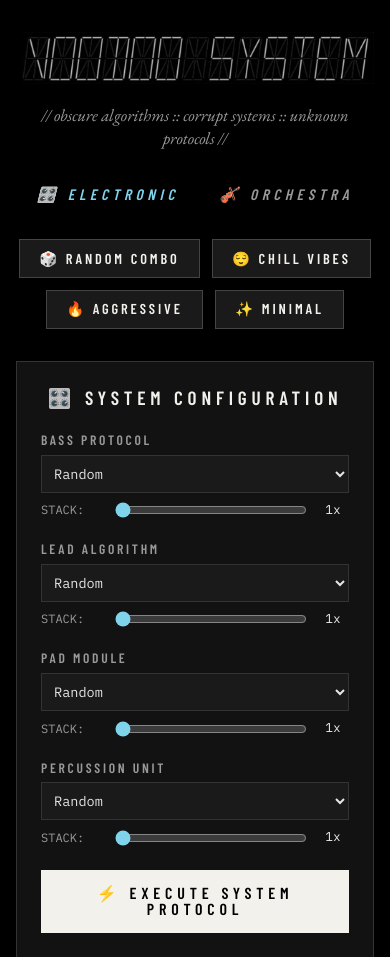
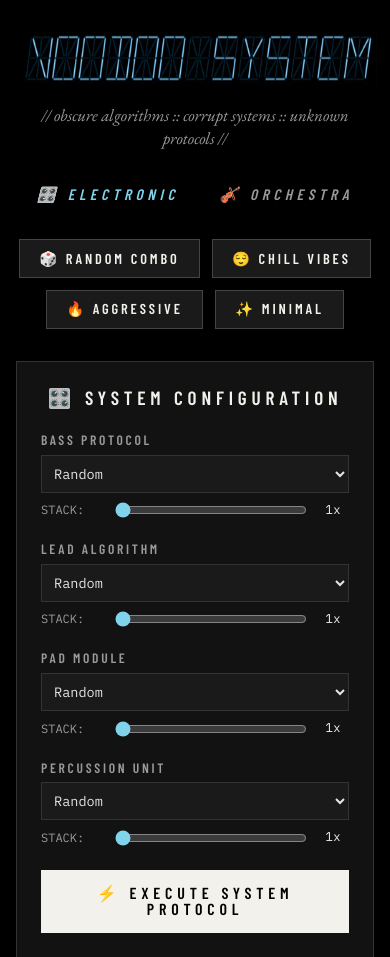
Before and after one commit to conspicuoustechnologist/synth-patch-library, a website: page tools/index.html in a window 390 px wide. Shown: the top 957 px of the page. Drawn offline with Linux system fonts and the light colour scheme.

Commit message:
Patch generator logo: lights on its own on phones, glitch stops after ~3s
Touch screens have no hover, so the letters light on load (as on
voodoosystem.com) and the glitch runs 10 cycles, then stops.

Co-Authored-By: Claude Opus 5.5 <noreply@anthropic.com>

```diff
--- a/tools/css/styles.css
+++ b/tools/css/styles.css
@@ -16,8 +16,10 @@ body{font:400 1.15rem/1.6 var(--serif);background:var(--bg);color:var(--text);pa
 .logo .base{filter:grayscale(1) brightness(.9)}
 /* the blue copy of each character cell fades in left to right; when the last one is lit the logo glitches */
 .logo .lit{position:absolute;inset:0;opacity:0;transition:opacity .4s ease}
-.logo:hover .lit{opacity:1;transition:opacity .5s ease calc(var(--i) * 140ms)}
+.logo:hover .lit,.logo.is-lit .lit{opacity:1;transition:opacity .5s ease calc(var(--i) * 140ms)}
 .logo:hover{animation:glitch .3s 2.3s infinite}
+/* phones: lit on load (index.html), the glitch runs about 3 seconds then stops with the letters still lit */
+.logo.is-lit{animation:glitch .3s 2.3s 10}
 @keyframes glitch{0%{transform:translate(0)}20%{transform:translate(-3px,3px)}40%{transform:translate(-3px,-3px)}60%{transform:translate(3px,3px)}80%{transform:translate(3px,-3px)}100%{transform:translate(0)}}
 .subtitle{text-align:center;color:var(--dim);font:italic 400 1.05rem/1.4 var(--serif);margin-bottom:2rem}
 .section-tabs{display:flex;gap:.5rem 2.5rem;justify-content:center;margin-bottom:2rem;flex-wrap:wrap}
--- a/tools/index.html
+++ b/tools/index.html
@@ -175,5 +175,10 @@
 <script src="js/Generator.js"></script>
 <script src="js/UI.js"></script>
 <script src="js/app.js"></script>
+<script>
+/* phones have no hover: light the logo on its own shortly after load, the same steps as hovering (as on voodoosystem.com) */
+if (window.matchMedia && window.matchMedia('(hover: none)').matches)
+  setTimeout(function () { document.querySelector('.logo-container .logo').classList.add('is-lit'); }, 800);
+</script>
 </body>
 </html>
```
